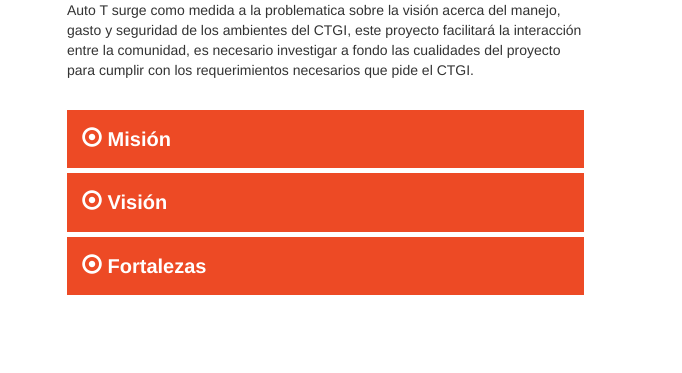
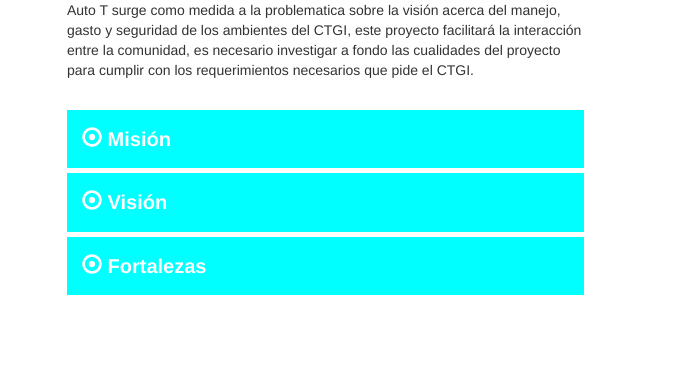
Before and after one commit to Indio1999/AUTOT, a plain HTML site: page index.html in a window 1280 px wide. Shown: the part 988-1361 px from the top of the page, 598-1280 px from the left. Drawn offline with Linux system fonts and the light colour scheme.

Commit message:
Se cambio el color de fondo de los titulos del acordeon

```diff
--- a/css/estilos.css
+++ b/css/estilos.css
@@ -28,7 +28,7 @@
 .acordeon__titulo{
     display: block;
     padding: 15px;
-    background: #ed4a25;
+    background: aqua;
     color: white;
     font-size: 20px;
     cursor: pointer;
```
